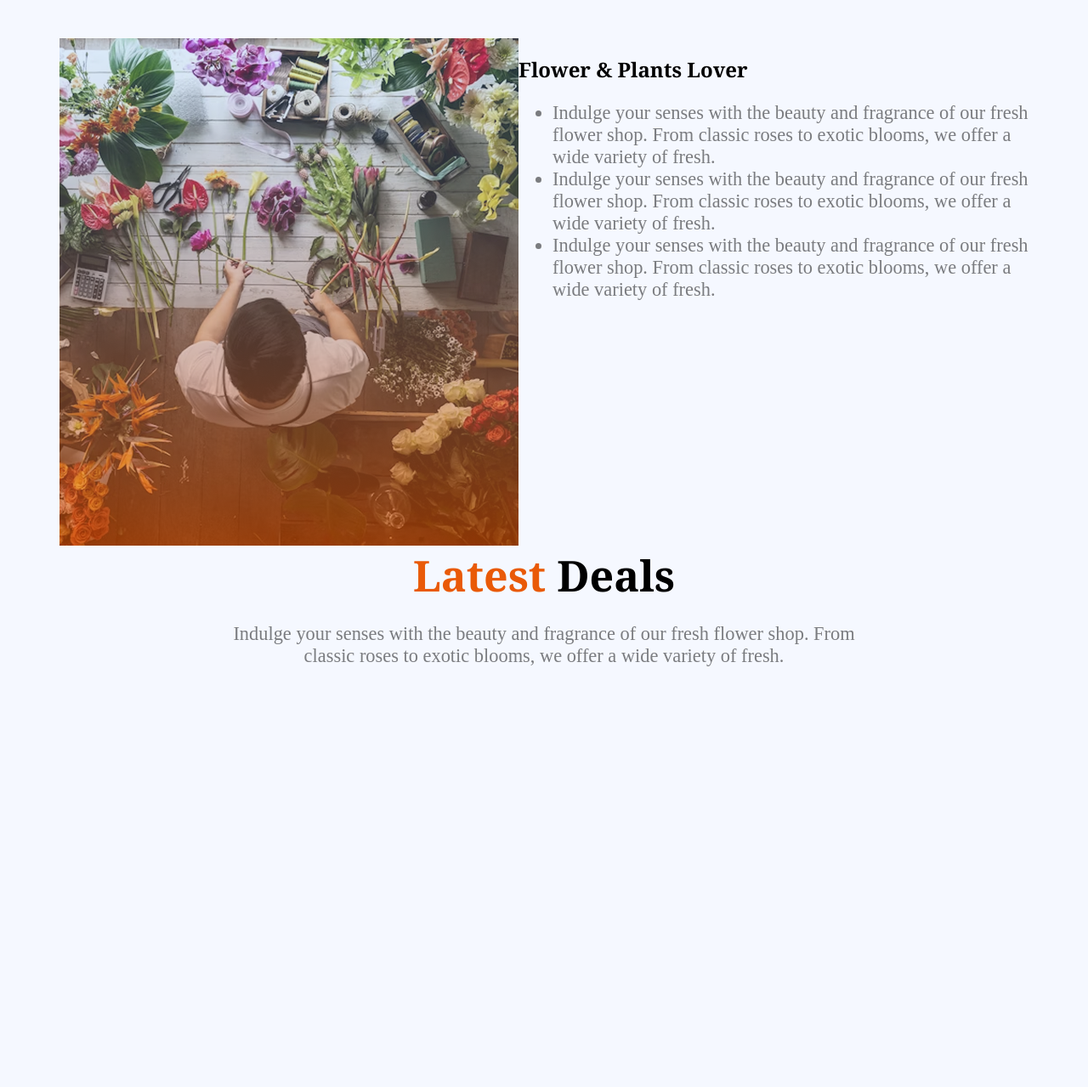
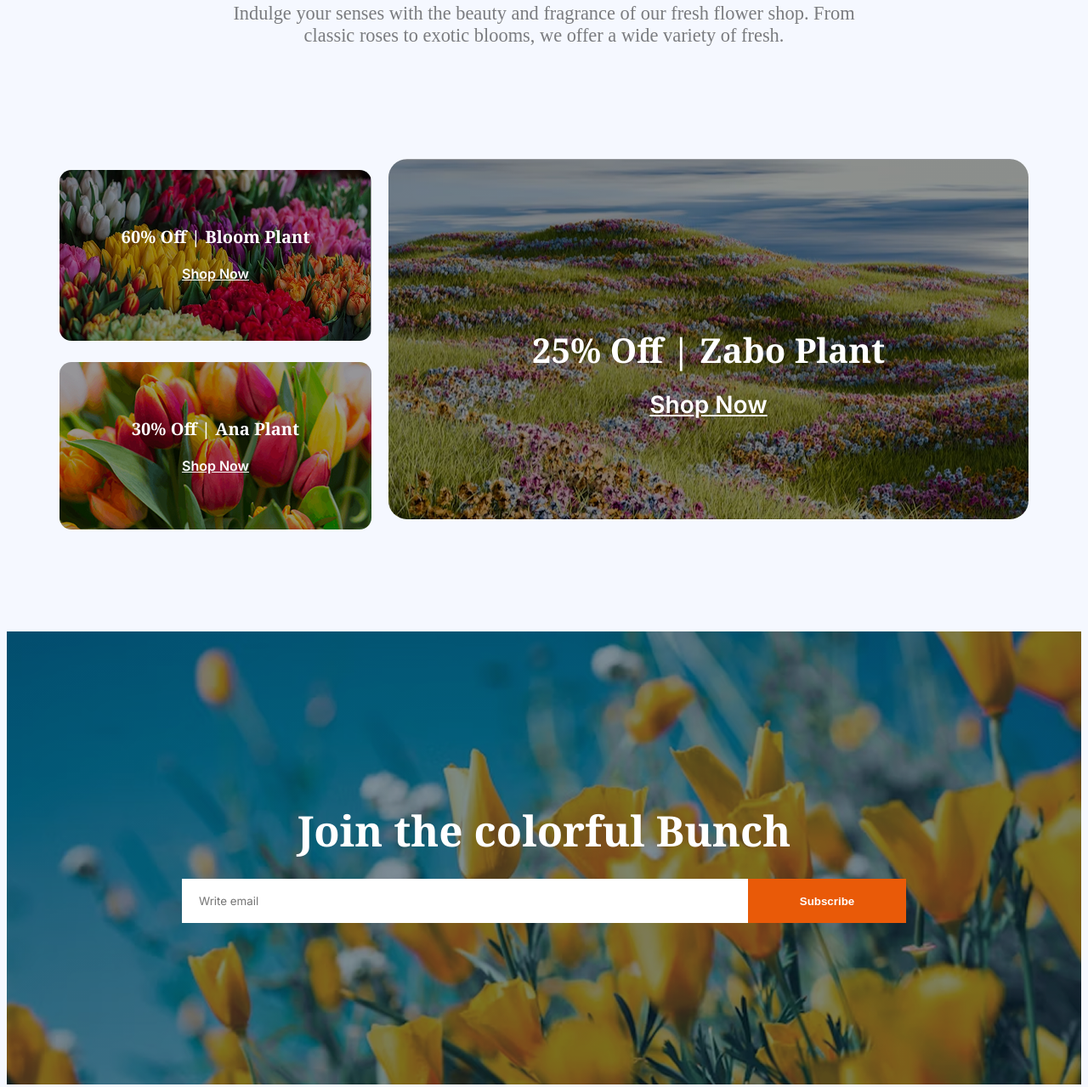
Before and after one commit to 33juhirul/assignment-00002, a plain HTML site: page index.html in a window 1280 px wide. Shown: the part 2994-4273 px from the top of the page at 85% size. Before the commit the page ends 3801 px from the top, so only its background shows below. Drawn offline with Linux system fonts and the light colour scheme.

Commit message:
initial commit

```diff
--- a/index.html
+++ b/index.html
@@ -44,7 +44,7 @@
     </header>
     <main>
       <section class="margin">
-        <div class="plants-details text-align">  <!-- Our Plants section -->
+        <div class="plants-details text-align">  <!--  Plants section -->
           <div class="plants-title noto-serif">
             <span class="title-color">Our</span> Plants
           </div>
@@ -140,3 +140,28 @@
             classic roses to exotic blooms, we offer a wide variety of fresh.
           </p>
         </div>
+        <section class="shop-now flex"> <!-- Shop section -->
+          <div class="two-img">
+            <div class="bloom-plant">
+              <h4 class="bloom-name noto-serif">60% Off | Bloom Plant</h4>
+              <a href="#" class="inter s-btg">Shop Now</a>
+            </div>
+            <div class="ana-plant">
+              <h4 class="ana-name noto-serif">30% Off | Ana Plant</h4>
+              <a href="#" class="inter s-btg">Shop Now</a>
+            </div>
+          </div>
+          <div class="one-img">
+            <h2 class="zabo-name noto-serif">25% Off | Zabo Plant</h2>
+            <a href="#" class="inter zabo-btg">Shop Now</a>
+          </div>
+        </section>
+      </section>
+      <section class="join-bunch">
+        <h3 class="bunch-title noto-serif">Join the colorful Bunch</h3>
+        <form class="form flex">
+          <input type="email" placeholder="Write email" class="input inter" />
+          <button class="btn" type="button">Subscribe</button>
+        </form>
+      </section>
+    </main>
--- a/style/flower-market.css
+++ b/style/flower-market.css
@@ -111,3 +111,131 @@ nav ul a {
   color: white;
   font-weight: 600;
 }
+.flover-title {
+  font-size: 3.13rem;
+  font-weight: 700;
+  color: #000000;
+  margin-bottom: 0px;
+}
+.flower-lover {
+  align-items: center;
+  margin-top: 221px;
+  position: relative;
+}
+.flower-store {
+  width: 100%;
+}
+.plants-section {
+  margin-left: 60px;
+}
+.plants-section ul li {
+  margin-top: 20px;
+}
+.trusted-badge {
+  position: absolute;
+  top: 2%;
+  left: 44%;
+  transform: translate(-50%, -50%);
+  z-index: 1;
+  width: 286px;
+  height: 286px;
+  object-fit: contain;
+  animation: spin 9s linear infinite;
+}
+@keyframes spin {
+  from {
+    transform: translate(-50%, -50%) rotate(0deg);
+  }
+  to {
+    transform: translate(-50%, -50%) rotate(360deg);
+  }
+}
+
+.latest-deals {
+  margin-top: 133px;
+}
+.bloom-plant,
+.ana-plant,
+.one-img {
+  background-repeat: no-repeat;
+  border-radius: 14px;
+  color: white;
+}
+.bloom-plant {
+  width: 367px;
+  height: 201px;
+  background-image: linear-gradient(rgba(0,0,0,0.4), rgba(0,0,0,0.4)), url("../assets/deal-bloom.png");
+}
+.ana-plant {
+  width: 367px;
+  height: 197px;
+  background-image: linear-gradient(rgba(0,0,0,0.4), rgba(0,0,0,0.4)), url("../assets/deal-ana.png");
+}
+.one-img {
+  width: 753px;
+  height: 423.13px;
+  background-image: linear-gradient(rgba(0,0,0,0.4), rgba(0,0,0,0.4)), url("../assets/deal-zabo.png");
+  border-radius: 22px;
+}
+.shop-now {
+  justify-content: space-between;
+  align-items: center;
+  text-align: center;
+  margin: 120px 0;
+}
+.shop-now a {
+  color: white;
+}
+.bloom-name, .ana-name {
+  font-size: 1.25rem;
+  font-weight: 700;
+  padding-top: 65px;
+  margin: 25px 0 20px;
+}
+.zabo-name {
+  font-size: 2.5rem;
+  font-weight: 700;
+  padding-top: 172px;
+  margin: 25px 0 20px;
+}
+.s-btg, .zabo-btg {
+  font-weight: 600;
+}
+.zabo-btg {
+  font-size: 1.75rem;
+}
+
+.join-bunch {
+  width: 100%;
+  height: 533px;
+  color: white;
+  text-align: center;
+  background-image: linear-gradient(rgba(0, 0, 0, 0.2), rgba(0, 0, 0, 0.2)), url("../assets/news-letter-bg.png");
+  background-repeat: no-repeat;
+  background-position: center;
+  background-size: cover;
+}
+.bunch-title {
+  font-size: 3.1rem;
+  font-weight: 700;
+  padding-top: 200px;
+  margin-bottom: 23px;
+}
+.input {
+  width: 644px;
+  height: 50px;
+  background-color: white;
+  border: none;
+  padding-left: 20px;
+}
+.btn {
+  width: 186px;
+  height: 52px;
+  background-color: #e95a08;
+  color: white;
+  border: none;
+  font-weight: 600;
+}
+.form {
+  justify-content: center;
+}
```
